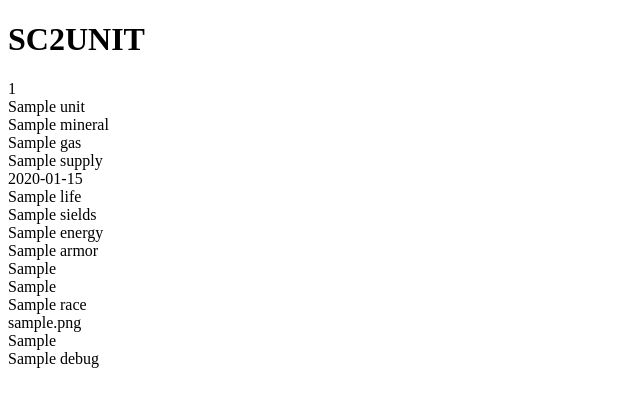
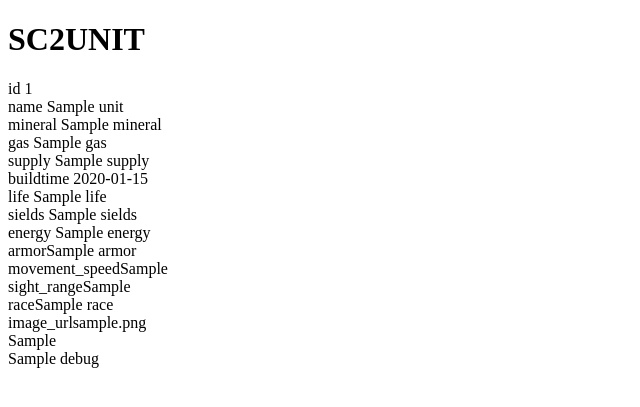
Before and after one commit to zonoise/sc2unit, a PHP site: template views/unit.twig in a window 1280 px wide. Shown: the top 407 px of the page, without its empty margins (0-640 px from the left). Run offline with PHP 8.4, Linux system fonts and the light colour scheme; the template is opened without the code that fills it: most values are stand-ins (such as "Sample title", 1, 10 or a date in 2020); some libraries are stand-ins or nearby versions.

Commit message:
modify Unit class

```diff
--- a/views/unit.twig
+++ b/views/unit.twig
@@ -1,20 +1,20 @@
 {% extends "layout.html" %}
 {% block content %}
 {{ parent() }}
-{{unit.id}} <br>
-{{unit.name}} <br>
-{{unit.mineral}} <br>
-{{unit.gas}} <br>
-{{unit.supply}} <br>
-{{unit.buildtime}} <br>
-{{unit.life}} <br>
-{{unit.sields}} <br>
-{{unit.energy}} <br>
-{{unit.armor}} <br>
-{{unit.movement_speed}} <br>
-{{unit.sight_range}} <br>
-{{unit.race}} <br>
-{{unit.image_url}} <br>
+id   {{unit.id}} <br>
+name {{unit.name}} <br>
+mineral {{unit.mineral}} <br>
+gas {{unit.gas}} <br>
+supply {{unit.supply}} <br>
+buildtime {{unit.buildtime}} <br>
+life {{unit.life}} <br>
+sields {{unit.sields}} <br>
+energy {{unit.energy}} <br>
+armor{{unit.armor}} <br>
+movement_speed{{unit.movement_speed}} <br>
+sight_range{{unit.sight_range}} <br>
+race{{unit.race}} <br>
+image_url{{unit.image_url}} <br>
 
 {% for armor_type in armor_types %}
 {{armor_type}} <br>
```
